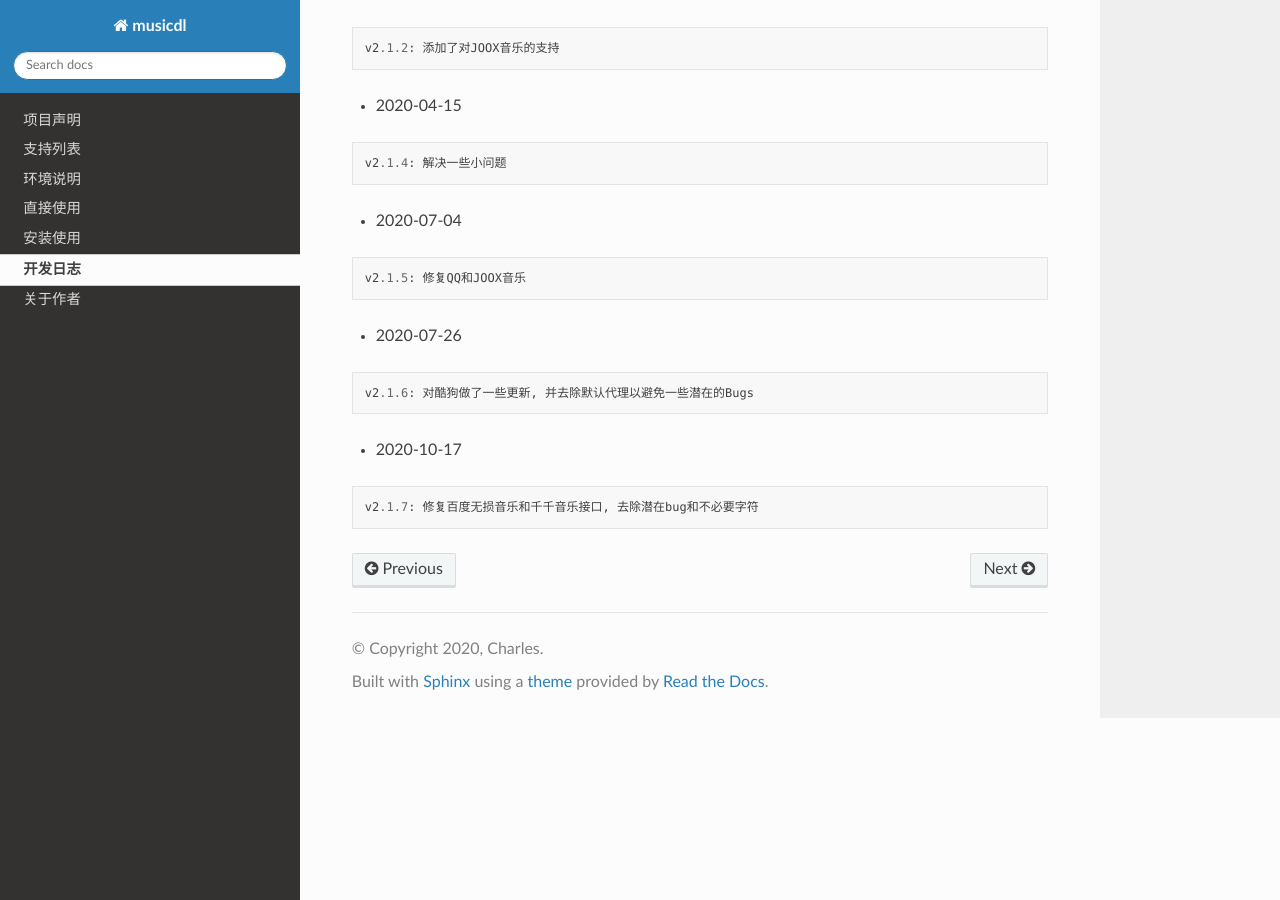
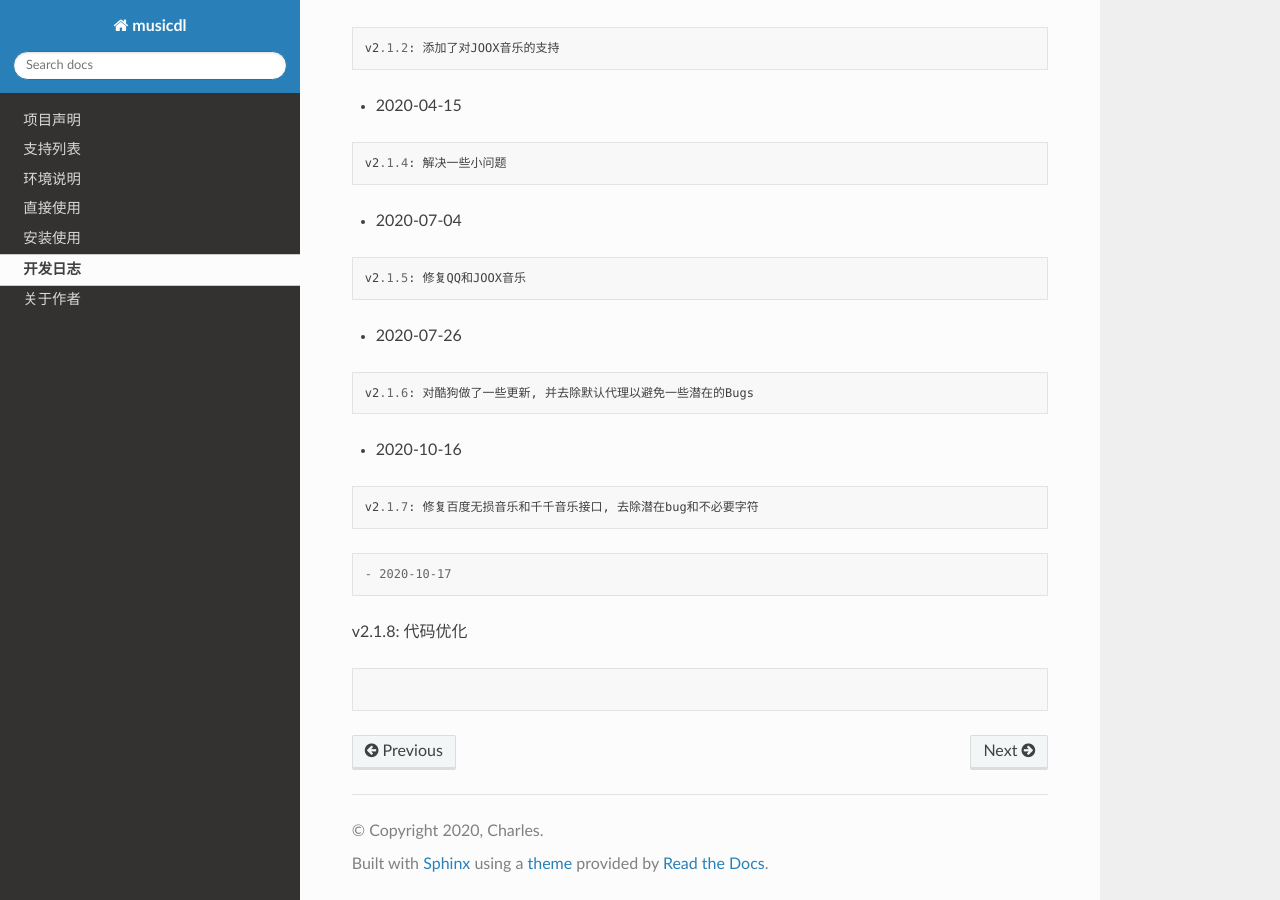
Before and after one commit to CharlesPikachu/musicdl, a Sphinx documentation site: the page built from docs/LOG.md, in a window 1280 px wide and 900 px high, scrolled down 1681 px. Built offline with Sphinx 7.4.7 and the Read the Docs theme 2.0.0, drawn with Linux system fonts in a browser that asks for light colours.

Commit message:
update docs

````diff
--- a/docs/LOG.md
+++ b/docs/LOG.md
@@ -68,7 +68,12 @@ v2.1.5: 修复QQ和JOOX音乐
 ```
 v2.1.6: 对酷狗做了一些更新, 并去除默认代理以避免一些潜在的Bugs
 ```
-- 2020-10-17
+- 2020-10-16
 ```
 v2.1.7: 修复百度无损音乐和千千音乐接口, 去除潜在bug和不必要字符
 ```
+```
+- 2020-10-17
+```
+v2.1.8: 代码优化
+```
````
